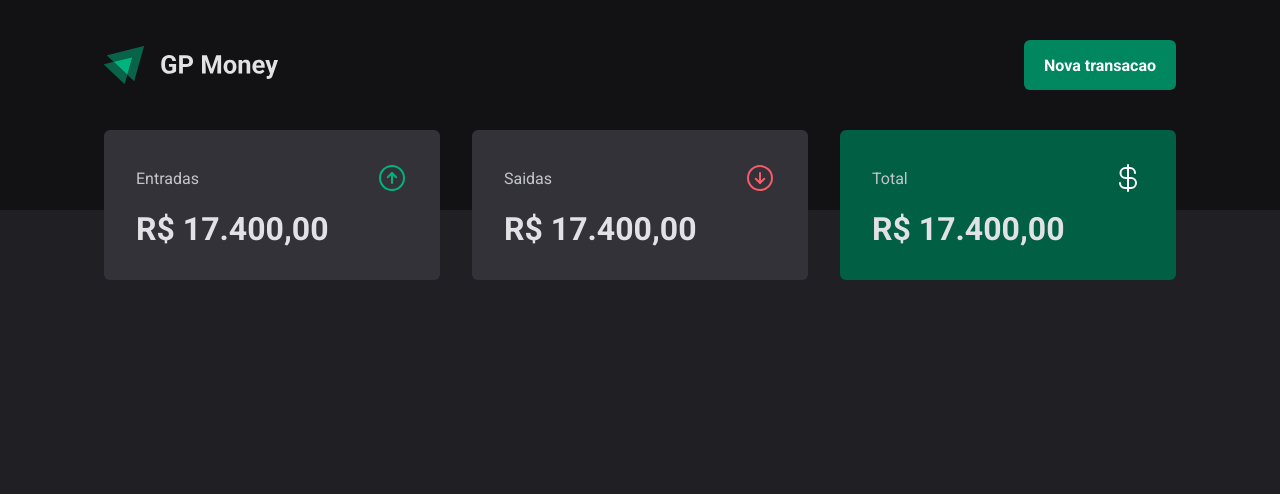
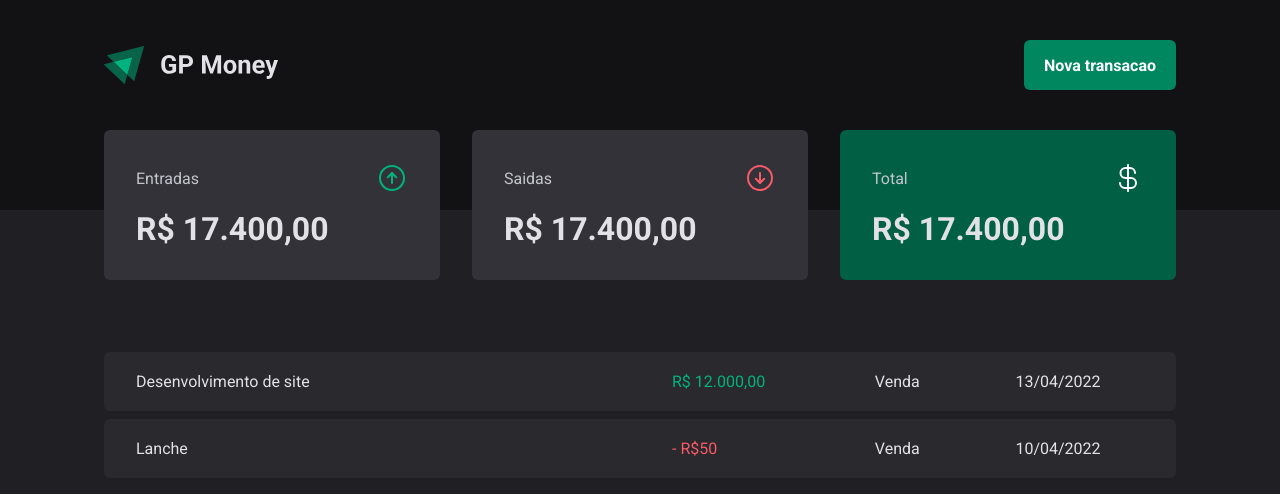
Before and after one commit to gregory6z/gp-money-2.0, a React (Vite) app: page / in a window 1280 px wide. Shown: the top 494 px of the page. Built offline with nearby package versions, Linux system fonts and the light colour scheme.

Commit message:
Add Transaction Table ✔️

```diff
--- a/src/pages/Trasnsactions/index.tsx
+++ b/src/pages/Trasnsactions/index.tsx
@@ -1,11 +1,43 @@
 import { Header } from "../../components/Header";
 import { Summary } from "../../components/Summary";
+import {
+  PriceHighLight,
+  TransactionsContainer,
+  TransactionsTable,
+} from "./styles";
 
 export function Transactions() {
   return (
     <div>
       <Header />
       <Summary />
+
+      <TransactionsContainer>
+        <TransactionsTable>
+          <tbody>
+            <tr>
+              <td width="50%">Desenvolvimento de site</td>
+
+              <td>
+                <PriceHighLight variant="income">R$ 12.000,00 </PriceHighLight>
+              </td>
+
+              <td>Venda</td>
+              <td>13/04/2022</td>
+            </tr>
+
+            <tr>
+              <td width="50%">Lanche</td>
+              <td>
+                <PriceHighLight variant="outcome"> - R$50 </PriceHighLight>
+              </td>
+
+              <td>Venda</td>
+              <td>10/04/2022</td>
+            </tr>
+          </tbody>
+        </TransactionsTable>
+      </TransactionsContainer>
     </div>
   );
 }
--- a/src/pages/Trasnsactions/styles.ts
+++ b/src/pages/Trasnsactions/styles.ts
@@ -1 +1,40 @@
 import styled from "styled-components";
+
+export const TransactionsContainer = styled.main`
+  width: 100%;
+  max-width: 1120px;
+  margin: 4rem auto;
+  padding: 0 1.5rem;
+`;
+
+export const TransactionsTable = styled.table`
+  width: 100%;
+  border-collapse: separete;
+  border-spacing: 0 0.5rem;
+  margin-top: 1.5rem;
+
+  td {
+    padding: 1.25rem 2rem;
+    background: ${(props) => props.theme["gray-700"]};
+
+    &:first-child {
+      border-top-left-radius: 6px;
+      border-bottom-left-radius: 6px;
+    }
+
+    &:last-child {
+      border-top-right-radius: 6px;
+      border-bottom-right-radius: 6px;
+    }
+  }
+`;
+interface PriceHighlightProps {
+  variant: "income" | "outcome";
+}
+
+export const PriceHighLight = styled.span<PriceHighlightProps>`
+  color: ${(props) =>
+    props.variant === "income"
+      ? props.theme["green-300"]
+      : props.theme["red-300"]};
+`;
```
